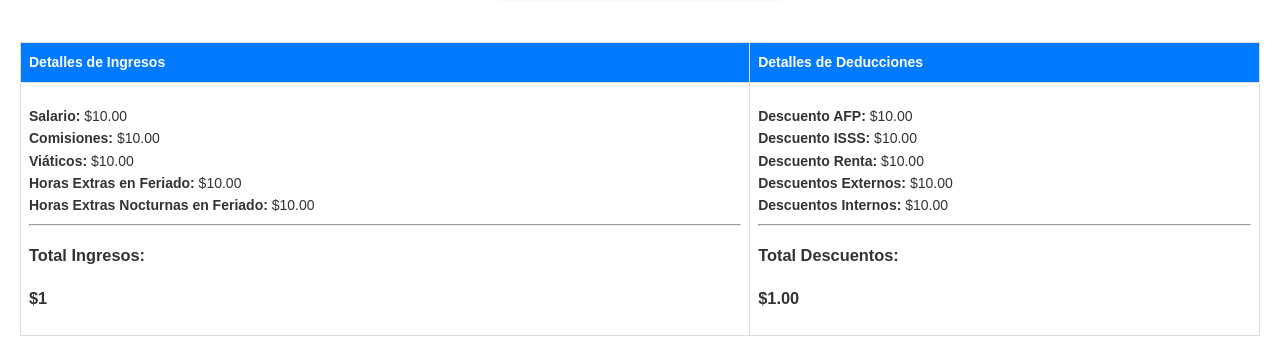
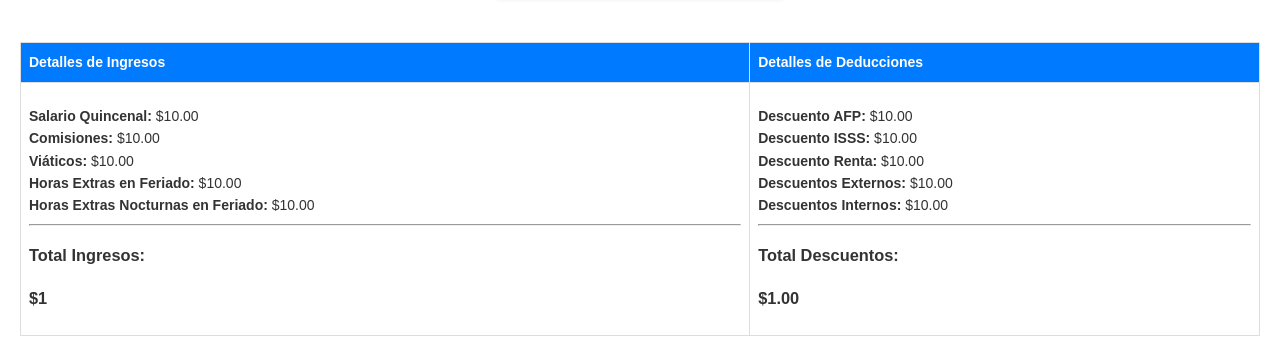
Before and after one commit to juniorfran/INTRACOE_V2, a Django app: template RRHH/templates/boleta_pago_pdf.html in a window 1280 px wide. Shown: the part 362-702 px from the top of the page. Run offline with Django 5.2, Linux system fonts and the light colour scheme; the template is opened without the code that fills it: most values are stand-ins (such as "Sample title", 1, 10 or a date in 2020).

Commit message:
Update boleta_pago_pdf.html

```diff
--- a/RRHH/templates/boleta_pago_pdf.html
+++ b/RRHH/templates/boleta_pago_pdf.html
@@ -138,7 +138,7 @@
             <tr>
                 <td colspan="1">
                     <ul style="list-style: none; padding: 0;">
-                        <li><strong>Salario:</strong> ${{ salario_quince|floatformat:2 }}</li>
+                        <li><strong>Salario Quincenal:</strong> ${{ salario_quince|floatformat:2 }}</li>
                         <li><strong>Comisiones:</strong> ${{ boleta.comisiones|floatformat:2 }}</li>
                         <li><strong>Viáticos:</strong> ${{ boleta.viaticos|floatformat:2 }}</li>
                         <li><strong>Horas Extras en Feriado:</strong> ${{ boleta.hr_extra_fer|floatformat:2 }}</li>
```
